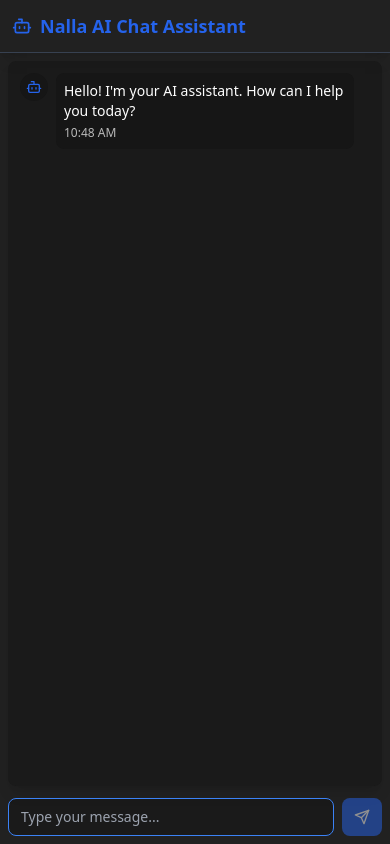
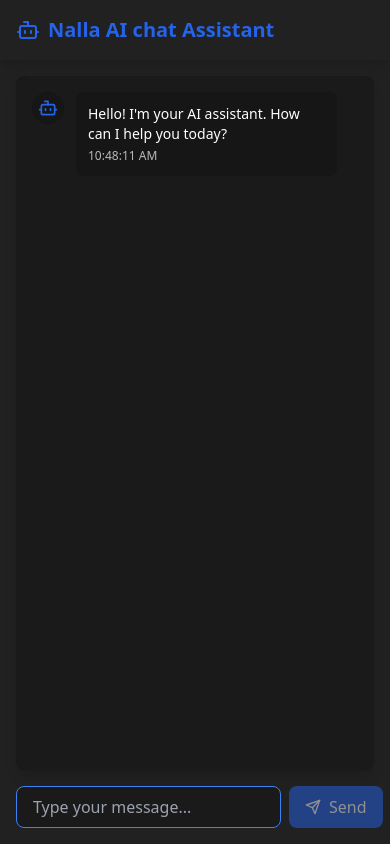
Before and after one commit to its-nihit-0407/Nalla-AI-chat, a React (Vite) app: page / in a window 390 px wide. Built offline with nearby package versions, Linux system fonts and the light colour scheme; no server answers.

Commit message:
Make responsive

```diff
--- a/src/App.tsx
+++ b/src/App.tsx
@@ -1,11 +1,48 @@
-import React, { useState, useRef, useEffect } from 'react';
+import React, { useState } from 'react';
 import { Send, Bot, User, RefreshCw } from 'lucide-react';
+import { GoogleGenerativeAI,HarmCategory,HarmBlockThreshold } from "@google/generative-ai";
+// import 'dotenv/config';
+
+// const key = process.env.GOOGLE_GENERATIVE_AI_API as string
+const key = import.meta.env.VITE_GOOGLE_GENERATIVE_AI_API;
+
+// if (!key) {
+//   throw new Error("Missing API key in environment variables");
+// }
+// console.log("API Key:", key);
+
+const genAI = new GoogleGenerativeAI(key);
+const model = genAI.getGenerativeModel({
+  model: "gemini-2.0-flash-exp",
+});
+
+const generationConfig = {
+  temperature: 1.85,
+  topP: 0.95,
+  topK: 40,
+  maxOutputTokens: 8192,
+  responseMimeType: "text/plain",
+};
+
+async function run(inpt: string) {
+  const chatSession = model.startChat({
+    generationConfig,
+    history: [
+    ],
+  });
+
+  const result = await chatSession.sendMessage(inpt);
+  let response = result.response.text();
+
+  return response;
+}
 
 interface Message {
   content: string;
   role: 'assistant' | 'user';
   timestamp: Date;
 }
+
 
 function App() {
   const [messages, setMessages] = useState<Message[]>([
@@ -17,15 +54,6 @@
   ]);
   const [input, setInput] = useState('');
   const [isLoading, setIsLoading] = useState(false);
-  const messagesEndRef = useRef<HTMLDivElement>(null);
-
-  const scrollToBottom = () => {
-    messagesEndRef.current?.scrollIntoView({ behavior: "smooth" });
-  };
-
-  useEffect(() => {
-    scrollToBottom();
-  }, [messages]);
 
   const getAIResponse = async (userInput: string) => {
     // Simulate network delay for more natural feeling
@@ -34,7 +62,7 @@
     const input = userInput.toLowerCase();
 
     // Simple pattern matching for responses
-    if (input === 'hello' || input === 'hi') {
+    if (input == ('hello') || input == ('hi')) {
       return "Hello! It's great to hear from you. How can I assist you today?";
     }
 
@@ -58,14 +86,21 @@
       return "Goodbye! Have a great day! Feel free to come back if you need anything else.";
     }
 
-    // Simulate a more intelligent response
-    return "I understand you're asking about '" +
-           userInput.slice(0, 30) +
-           "'. This is a demo version, so I have limited capabilities. Could you try asking something else?";
+    let data = run(userInput);
+    // const prompt = userInput;
+    // const result = await model.generateContent(prompt);
+
+    // console.log(response)
+    // Default response for unmatched patterns
+    // return "I understand you're saying something about '" +
+    //        userInput.slice(0, 30) +
+    //        "'. Could you rephrase that or ask something specific?";
+
+    return data;
   };
 
-  const handleSubmit = async (e?: React.FormEvent | React.KeyboardEvent) => {
-    e?.preventDefault();
+  const handleSubmit = async (e: React.FormEvent) => {
+    e.preventDefault();
     if (!input.trim()) return;
 
     const userMessage: Message = {
@@ -75,12 +110,11 @@
     };
 
     setMessages(prev => [...prev, userMessage]);
-    const currentInput = input;
     setInput('');
     setIsLoading(true);
 
     try {
-      const aiResponse = await getAIResponse(currentInput);
+      const aiResponse = await getAIResponse(input);
       const aiMessage: Message = {
         content: aiResponse,
         role: 'assistant',
@@ -100,88 +134,77 @@
   };
 
   return (
-    <div className="h-screen bg-[#212121] flex flex-col overflow-hidden">
+    <div className="min-h-screen bg-[#212121] flex flex-col">
       {/* Header */}
-      <header className="bg-[#212121] shadow-lg flex-shrink-0 border-b border-gray-700">
-        <div className="max-w-full mx-auto px-3 sm:px-4 py-3 sm:py-4 flex items-center gap-2">
-          <Bot className="w-5 h-5 sm:w-6 sm:h-6 text-blue-600 flex-shrink-0" />
-          <h1 className="text-lg sm:text-xl font-semibold text-blue-600 truncate">
-            Nalla AI Chat Assistant
-          </h1>
+      <header className="bg-[#212121] shadow-lg">
+        <div className="max-w-4xl mx-auto px-4 py-4 flex items-center gap-2">
+          <Bot className="w-6 h-6 text-blue-600" />
+          <h1 className="text-xl font-semibold text-blue-600">Nalla AI chat Assistant</h1>
         </div>
       </header>
 
       {/* Chat Container */}
-      <div className="flex-1 flex flex-col min-h-0 p-2 sm:p-4">
-        {/* Messages Area */}
-        <div className="flex-1 bg-[#0f0f0f67] rounded-lg shadow-lg overflow-hidden flex flex-col min-h-0">
-          <div className="flex-1 overflow-y-auto p-3 sm:p-4">
-            <div className="space-y-3 sm:space-y-4">
+      <div className="flex-1 max-w-4xl w-full mx-auto p-4 flex flex-col overflow-auto">
+        <div className="flex-1 bg-[#0f0f0f67] rounded-lg shadow-lg p-4 mb-4 overflow-y-auto min-h-[500px]">
+          <div className="space-y-4 ">
             {messages.map((message, index) => (
               <div
                 key={index}
-                  className={`flex gap-2 sm:gap-3 ${
+                className={`flex gap-3  ${
                   message.role === 'user' ? 'justify-end' : 'justify-start'
                 }`}
               >
                 {message.role === 'assistant' && (
-                    <div className="w-7 h-7 sm:w-8 sm:h-8 rounded-full bg-[#0f0f0f67] flex items-center justify-center flex-shrink-0">
-                      <Bot className="w-4 h-4 sm:w-5 sm:h-5 text-blue-600" />
+                  <div className="w-8 h-8 rounded-full bg-[#0f0f0f67] flex items-center justify-center">
+                    <Bot className="w-5 h-5 text-blue-600" />
                   </div>
                 )}
                 <div
-                    className={`max-w-[85%] sm:max-w-[80%] rounded-lg p-2 sm:p-3 break-words ${
+                  className={`max-w-[80%] rounded-lg p-3  ${
                     message.role === 'user'
                       ? 'bg-blue-600 text-white'
                       : 'bg-[#0f0f0f67] text-white'
                   }`}
                 >
-                    <p className="text-sm whitespace-pre-wrap break-words">{message.content}</p>
+                  <p className="text-sm whitespace-pre-wrap">{message.content}</p>
                   <span className="text-xs opacity-70 mt-1 block">
-                      {message.timestamp.toLocaleTimeString([], {
-                        hour: '2-digit',
-                        minute: '2-digit'
-                      })}
+                    {message.timestamp.toLocaleTimeString()}
                   </span>
                 </div>
                 {message.role === 'user' && (
-                    <div className="w-7 h-7 sm:w-8 sm:h-8 rounded-full bg-blue-600 flex items-center justify-center flex-shrink-0">
-                      <User className="w-4 h-4 sm:w-5 sm:h-5 text-white" />
+                  <div className="w-8 h-8 rounded-full bg-blue-600 flex items-center justify-center">
+                    <User className="w-5 h-5 text-white" />
                   </div>
                 )}
               </div>
             ))}
             {isLoading && (
-                <div className="flex items-center gap-2 text-gray-400 px-2">
+              <div className="flex items-center gap-2 text-gray-500">
                 <RefreshCw className="w-4 h-4 animate-spin" />
                 <span className="text-sm">Brain is thinking...</span>
               </div>
             )}
-              <div ref={messagesEndRef} />
-            </div>
           </div>
         </div>
 
-        {/* Input Area */}
-        <div className="flex gap-2 mt-3 sm:mt-4 flex-shrink-0">
+        {/* Input Form */}
+        <form onSubmit={handleSubmit} className="flex gap-2">
           <input
             type="text"
             value={input}
             onChange={(e) => setInput(e.target.value)}
-            onKeyPress={(e) => e.key === 'Enter' && handleSubmit(e)}
             placeholder="Type your message..."
-            className="flex-1 bg-[#0f0f0f67] rounded-lg border border-blue-500 px-3 sm:px-4 py-2 text-white text-sm sm:text-base focus:outline-none focus:ring-2 focus:ring-blue-500 focus:border-transparent min-w-0"
-            disabled={isLoading}
+            className="flex-1 bg-[#0f0f0f67] rounded-lg border border-blue-500 px-4 py-2 text-white focus:outline-none focus:ring-2 focus:ring-blue-500 focus:border-transparent"
           />
           <button
-            onClick={handleSubmit}
+            type="submit"
             disabled={!input.trim() || isLoading}
-            className="bg-blue-600 text-white rounded-lg px-3 sm:px-4 py-2 flex items-center gap-1 sm:gap-2 hover:bg-blue-700 disabled:opacity-50 disabled:cursor-not-allowed transition-colors flex-shrink-0"
+            className="bg-blue-600 text-white rounded-lg px-4 py-2 flex items-center gap-2 hover:bg-blue-700 disabled:opacity-50 disabled:cursor-not-allowed transition-colors"
           >
             <Send className="w-4 h-4" />
-            <span className="hidden sm:inline">Send</span>
+            <span>Send</span>
           </button>
-        </div>
+        </form>
       </div>
     </div>
   );
```
Lines whose indentation alone changed are shown as unchanged.
